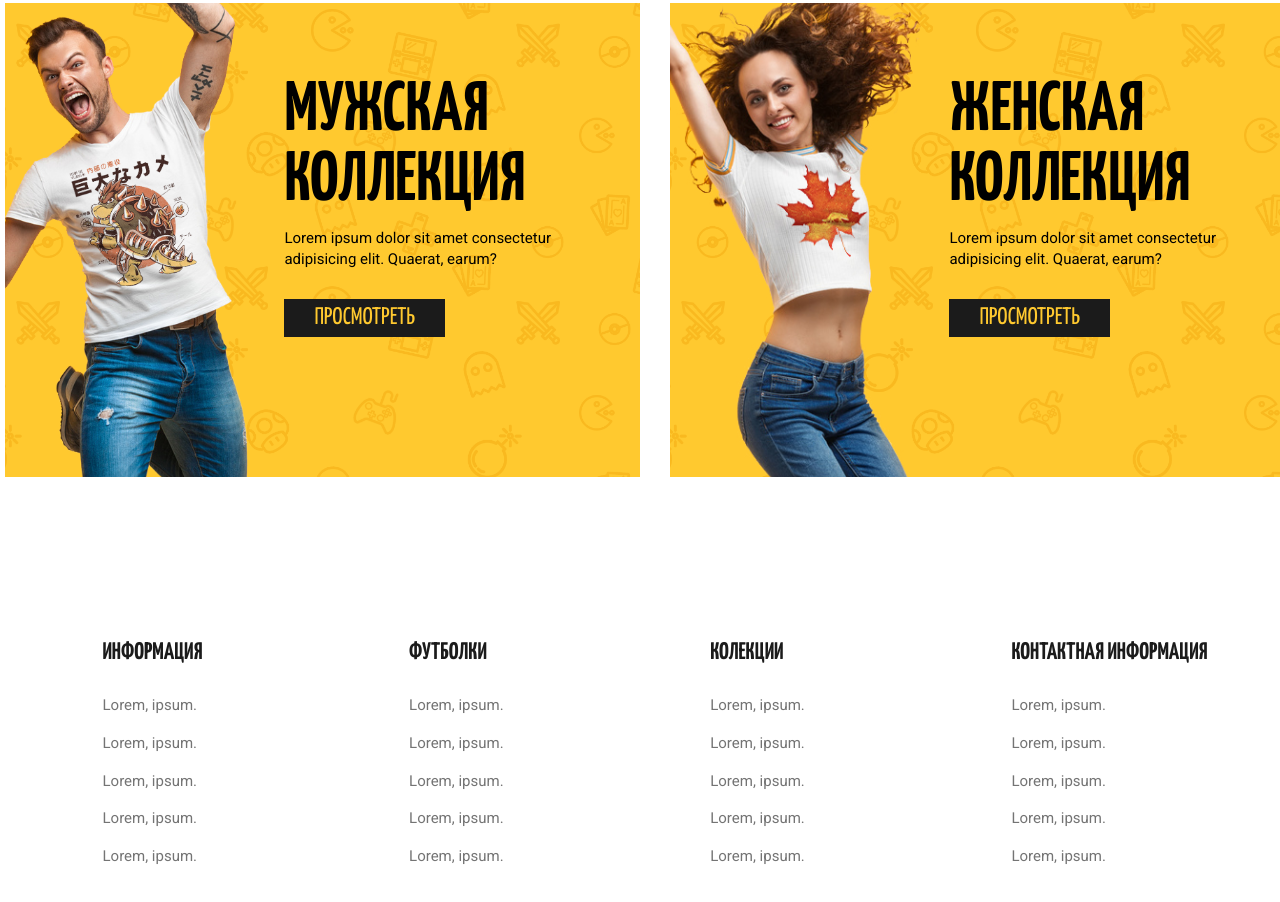
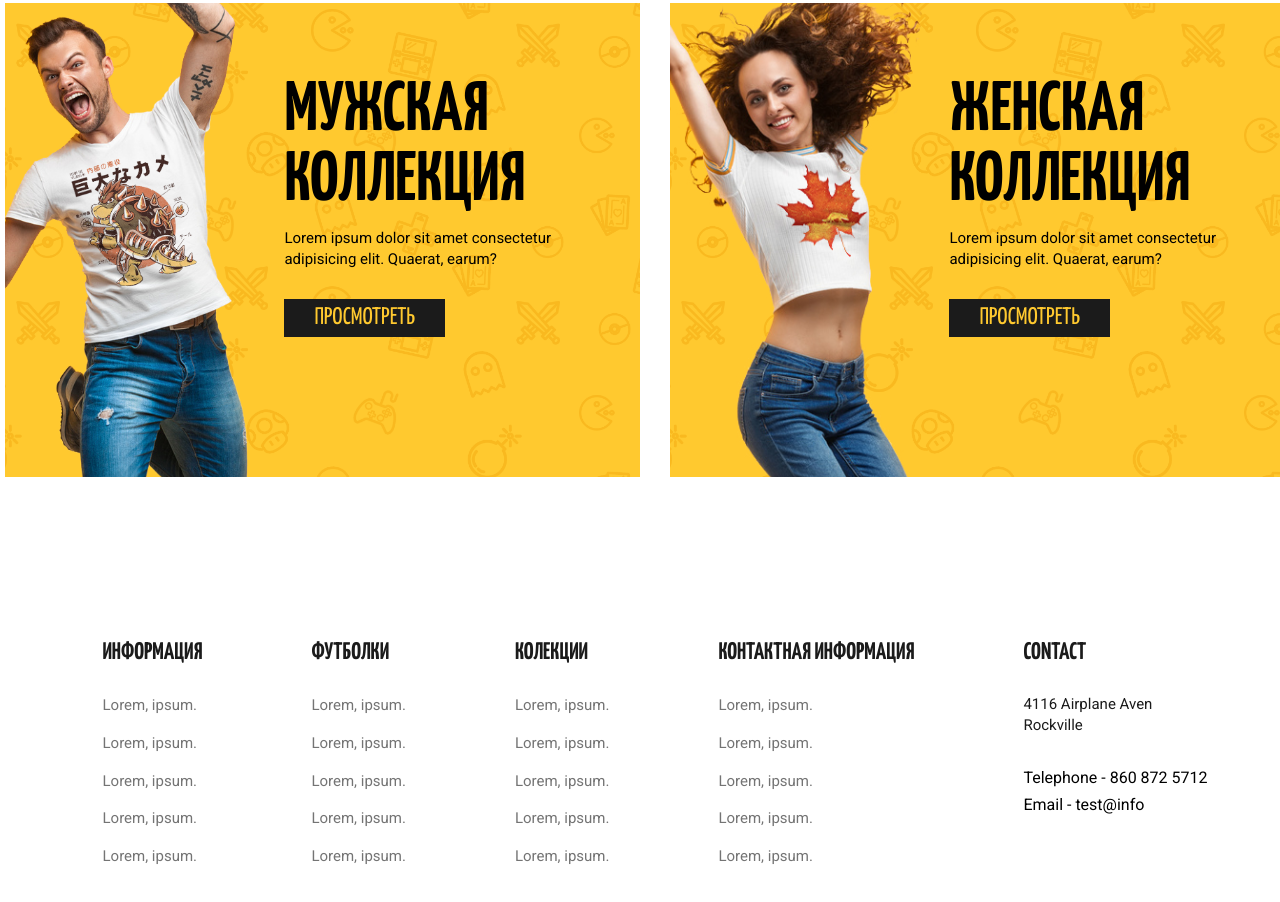
Before and after one commit to DimaLen/coding-2.0, a plain HTML site: page index.html in a window 1280 px wide. Shown: the part 2385-3287 px from the top of the page. Drawn offline with nearby package versions, Linux system fonts and the light colour scheme; files whose address does not match are found by name.

Commit message:
Update index.html

```diff
--- a/index.html
+++ b/index.html
@@ -4,7 +4,8 @@
     <meta charset="UTF-8">
     <meta http-equiv="X-UA-Compatible" content="IE=edge">
     <meta name="viewport" content="width=device-width, initial-scale=1.0">
-    <title>Marker</title>
+    <title>Online store
+    </title>
     <link rel="preconnect" href="https://fonts.googleapis.com">
     <link rel="preconnect" href="https://fonts.gstatic.com" crossorigin>
     <link href="https://fonts.googleapis.com/css2?family=Roboto:wght@400;500;700&display=swap" rel="stylesheet">
@@ -270,6 +271,19 @@
                         </li>
                     </ul>
                 </li>
+                <li class="site-menu_col">
+                    <h3 class="site-menu__title">Contact</h3>
+                    <div class="site-menu__text">
+                        4116 Airplane Aven <br>
+                        Rockville
+                        </div>
+                        <a href="tel:8608725712" class="site-menu__row">
+                        Telephone - 860 872 5712
+                        </a>
+                        <a href="mailto:test@info" class="site-menu__row">
+                            Email - test@info
+                        </a>
+                </li>
             </ul>
         </nav>
     </div>
```
